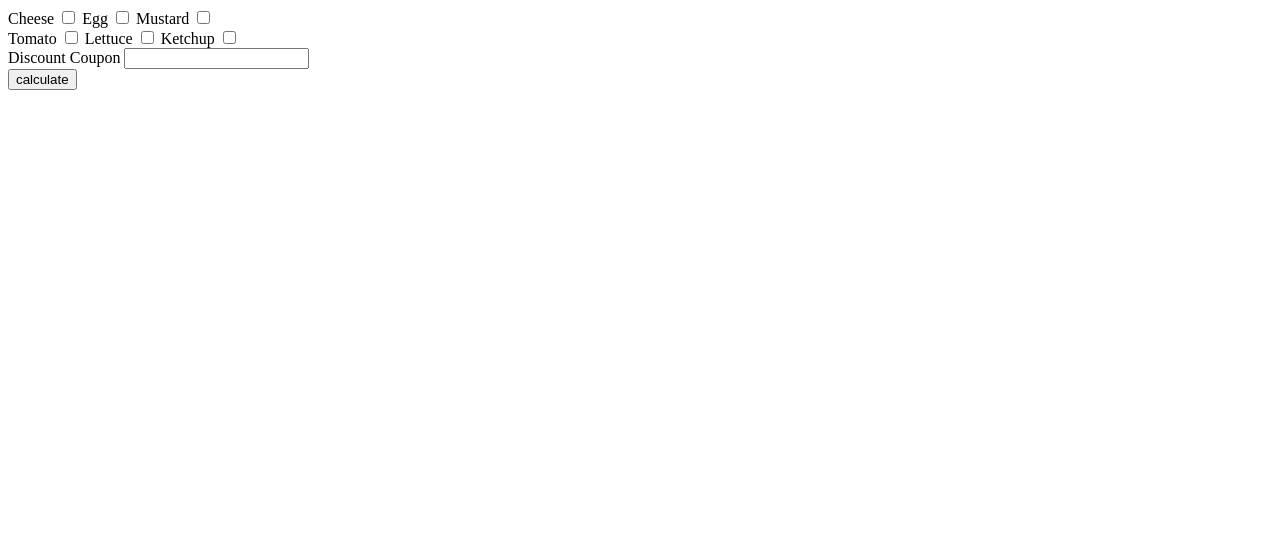
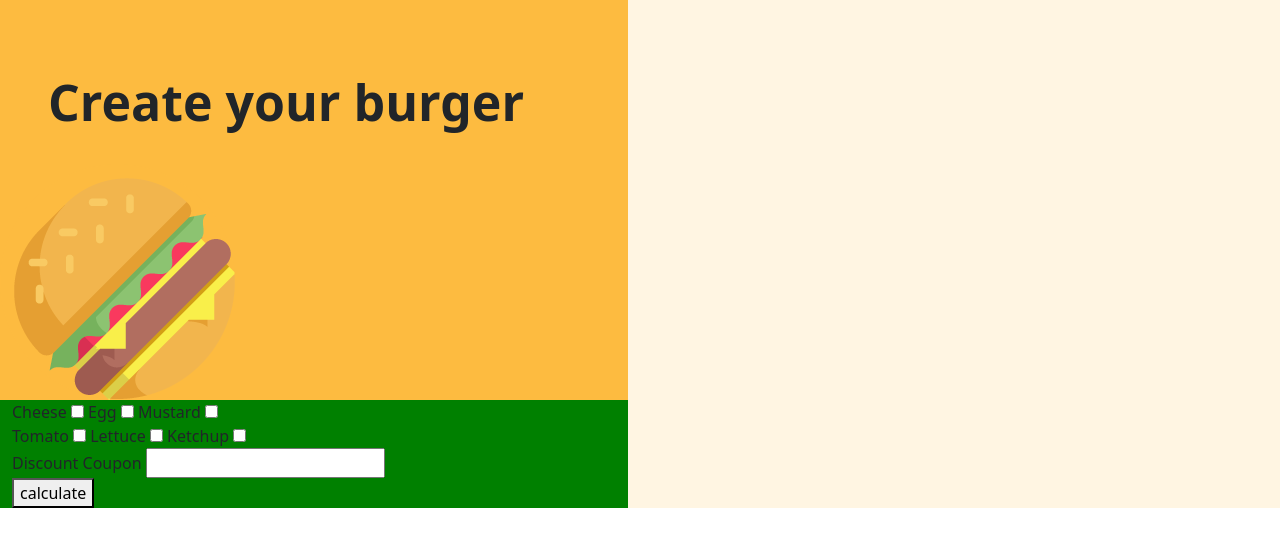
Before and after one commit to gurdeepsingh2000/js-burger, a plain HTML site: page index.html in a window 1280 px wide. Drawn offline with nearby package versions, Linux system fonts and the light colour scheme.

Commit message:
update HTML

```diff
--- a/css/style.css
+++ b/css/style.css
@@ -0,0 +1,16 @@
+.bg-color-main{
+    background-color: #FFF5E2;
+}
+
+.first-container{
+    background-color: green;
+}
+
+.first-container h1{
+    font-size: 50px;
+    font-weight: bold;
+}
+
+.title-burger{
+    background-color: #FDBB40;
+}
--- a/index.html
+++ b/index.html
@@ -5,8 +5,24 @@
     <meta http-equiv="X-UA-Compatible" content="IE=edge">
     <meta name="viewport" content="width= initial-scale=1.0">
     <title>Document</title>
+    <link href="https://cdn.jsdelivr.net/npm/bootstrap@5.0.1/dist/css/bootstrap.min.css" rel="stylesheet"
+        integrity="sha384-+0n0xVW2eSR5OomGNYDnhzAbDsOXxcvSN1TPprVMTNDbiYZCxYbOOl7+AMvyTG2x" crossorigin="anonymous">
+    <link rel="stylesheet" href="./css/style.css">
 </head>
 <body>
+
+    <div class="bg-color-main">
+        <div class="container-fluid">
+            <div class="row col-6 first-container ">
+
+                <header class="row g-0 title-burger">
+                    <h1 class="mt-5 py-4 px-5">Create your burger</h1>
+                    <div class="burger-logo">
+                        <img src="./img/burger-top.png" alt="Burger logo">
+                    </div>
+                </header>
+
+
     <div>
         <form>
             <label for="box-cheese">Cheese</label>
@@ -51,5 +67,9 @@
     <div id ='final-price'></div>
 
     <script type="text/javascript" src="./js/my-script.js"></script>
+</div>
+</div>
+</div>
+
 </body>
 </html>
--- a/js/my-script.js
+++ b/js/my-script.js
@@ -18,9 +18,7 @@ price_calculator.addEventListener('click' , function(){
         alert('Il coupon è stato correttamente validato')
         discounted_price = burger_price * 50 / 100;             // CALCOLO DEL PREZZO SCONTATO (50%)
         final_price.innerHTML ='Il prezzo finale è ' + discounted_price;
-    }else{
+    }else if(codeDiscount.value.length > 0){
         alert('Attenzione hai inserito un codice coupon errato!')
-        final_price.innerHTML = 'Il prezzo finale è ' + burger_price
     }
-
 })
```
Also changed, not shown: img/burger-top.png (added), img/cheese.svg (added), img/fried-egg.svg (added), img/ketchup.svg (added), img/lettuce.svg (added), img/mustard.svg (added), img/tomato.svg (added).
